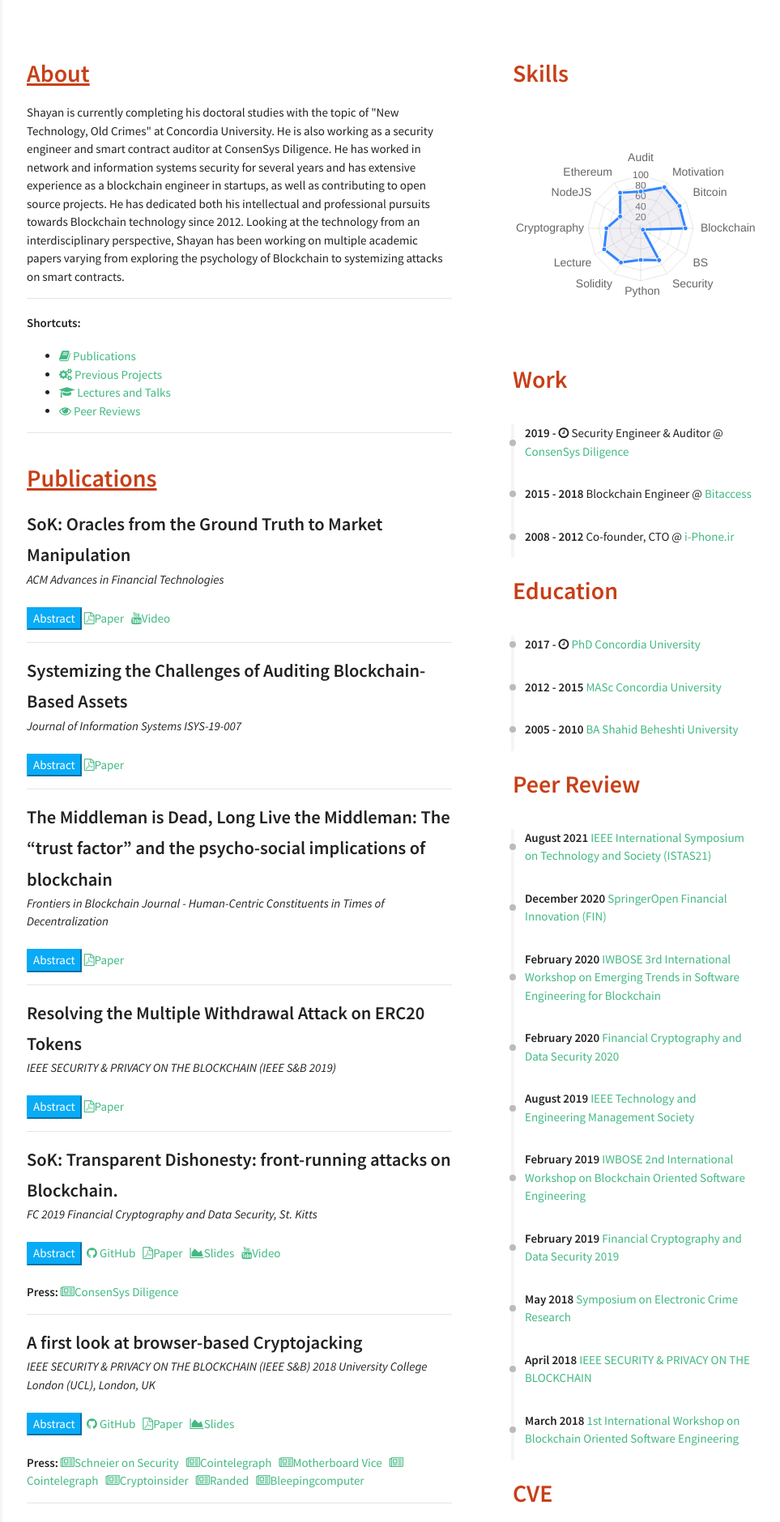
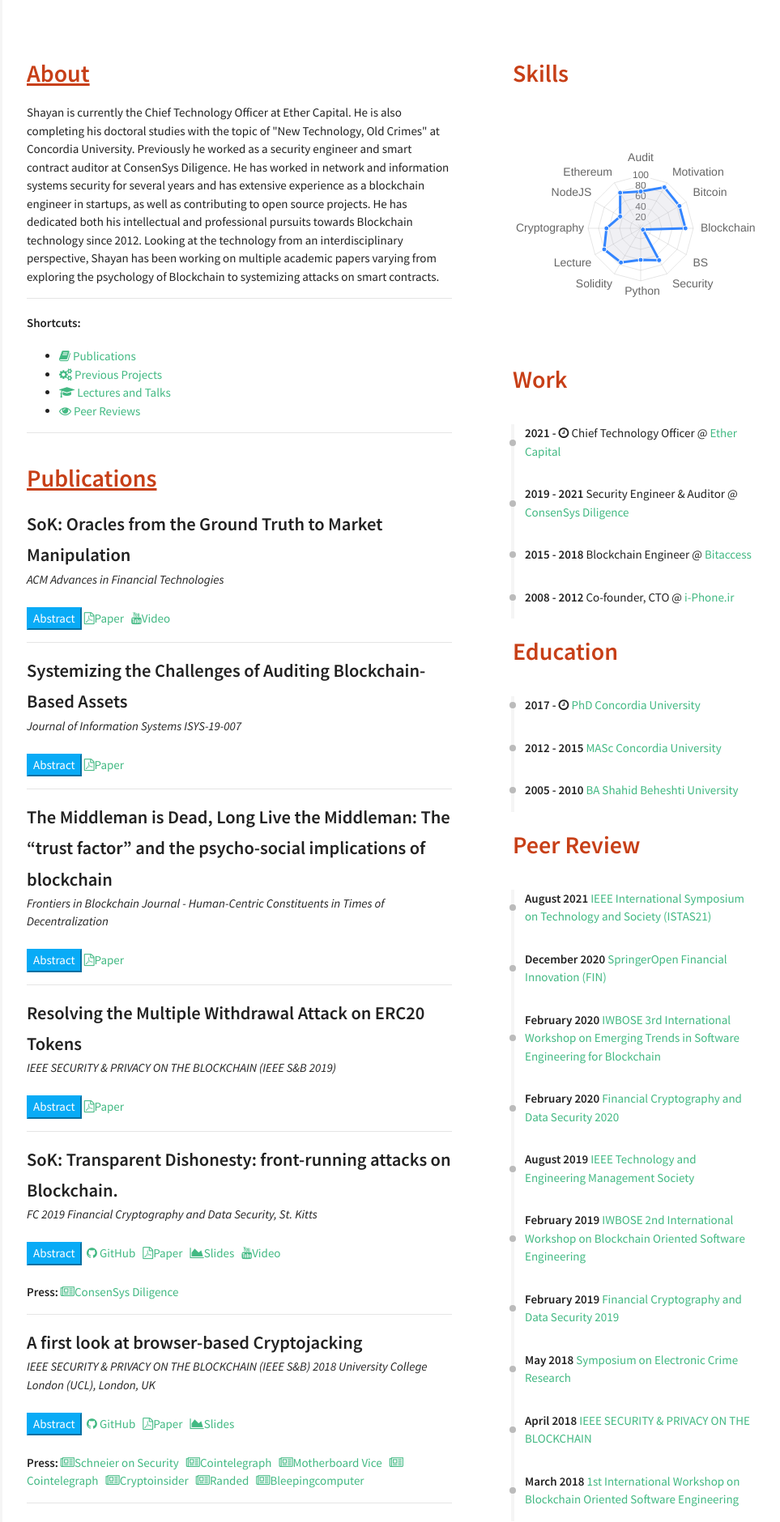
Before and after one commit to shayanb/shayan.es, a Jekyll site: the page built from index.html, in a window 1280 px wide. Shown: the top 1880 px of the page at 81% size, without its empty margins (317-1280 px from the left). Built offline with Jekyll 4.4.1, drawn with Linux system fonts in a browser that asks for light colours; nearby versions of some CDN libraries.

Commit message:
Job update

```diff
--- a/_data/index/careers.yml
+++ b/_data/index/careers.yml
@@ -5,9 +5,14 @@
 #   date: September 2017 - <i class="fa fa-clock-o" aria-hidden="true" title="Until Now"></i>
 #   job: Blockchain Researcher
 
+- name: Ether Capital
+  link: https://www.ethcap.co/
+  date: 2021 - <i class="fa fa-clock-o" aria-hidden="true" title="Until Now"></i>
+  job: Chief Technology Officer
+
 - name: ConsenSys Diligence
   link: https://diligence.consensys.net/
-  date: 2019 - <i class="fa fa-clock-o" aria-hidden="true" title="Until Now"></i>
+  date: 2019 - 2021
   job: Security Engineer & Auditor
 
 - name: Bitaccess
--- a/_includes/sections/about.html
+++ b/_includes/sections/about.html
@@ -3,7 +3,7 @@
 <div>
 <!--   ¯\_(ツ)_/¯ -->
 
-Shayan is currently completing his doctoral studies with the topic of "New Technology, Old Crimes" at Concordia University. He is also working as a security engineer and smart contract auditor at ConsenSys Diligence. He has worked in network and information systems security for several years and has extensive experience as a blockchain engineer in startups, as well as contributing to open source projects. He has dedicated both his intellectual and professional pursuits towards Blockchain technology since 2012. Looking at the technology from an interdisciplinary perspective, Shayan has been working on multiple academic papers varying from exploring the psychology of Blockchain to systemizing attacks on smart contracts.
+Shayan is currently the Chief Technology Officer at Ether Capital. He is also completing his doctoral studies with the topic of "New Technology, Old Crimes" at Concordia University. Previously he worked as a security engineer and smart contract auditor at ConsenSys Diligence. He has worked in network and information systems security for several years and has extensive experience as a blockchain engineer in startups, as well as contributing to open source projects. He has dedicated both his intellectual and professional pursuits towards Blockchain technology since 2012. Looking at the technology from an interdisciplinary perspective, Shayan has been working on multiple academic papers varying from exploring the psychology of Blockchain to systemizing attacks on smart contracts.
 
 
 </div>
```
